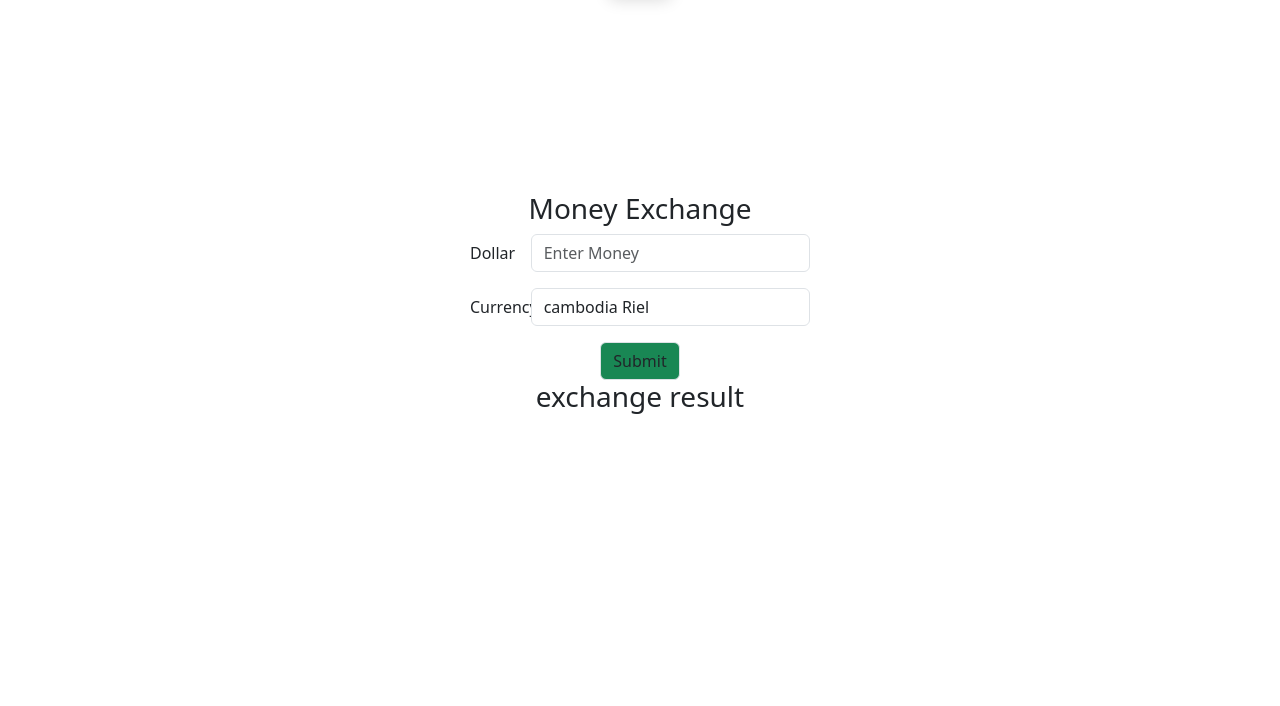
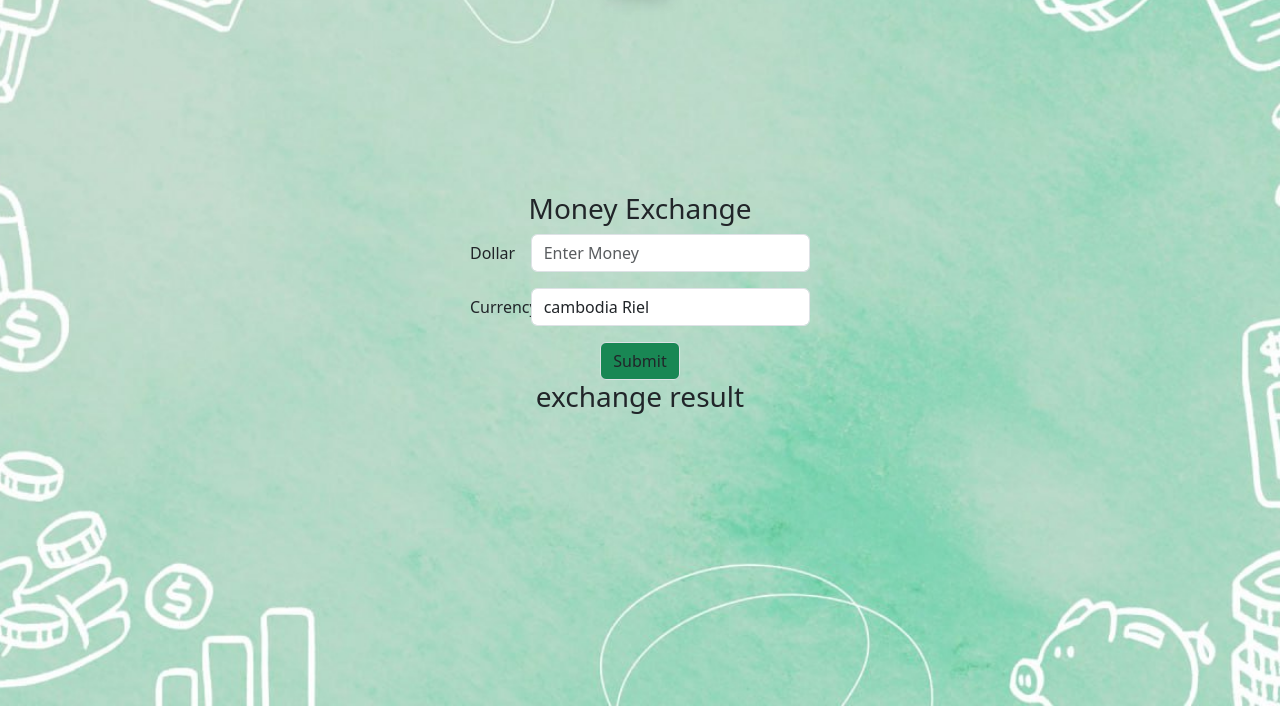
Before and after one commit to kay-seakleng/Project-final_javascript, a plain HTML site: page exChange.html in a window 1280 px wide. Shown: the part 94-800 px from the top of the page. Drawn offline with nearby package versions, Linux system fonts and the light colour scheme; the site is published under a folder, as on GitHub Pages, so addresses that start at the root find nothing.

Commit message:
Update exChange.html

```diff
--- a/exChange.html
+++ b/exChange.html
@@ -10,7 +10,7 @@
 
     <style>
         .img12{
-            background-image: url('/photo_6213158927038792028_y.jpg');
+            background-image: url('photo_6213158927038792028_y.jpg');
             background-size: cover;
             background-position: center;
             background-attachment: fixed;
```
